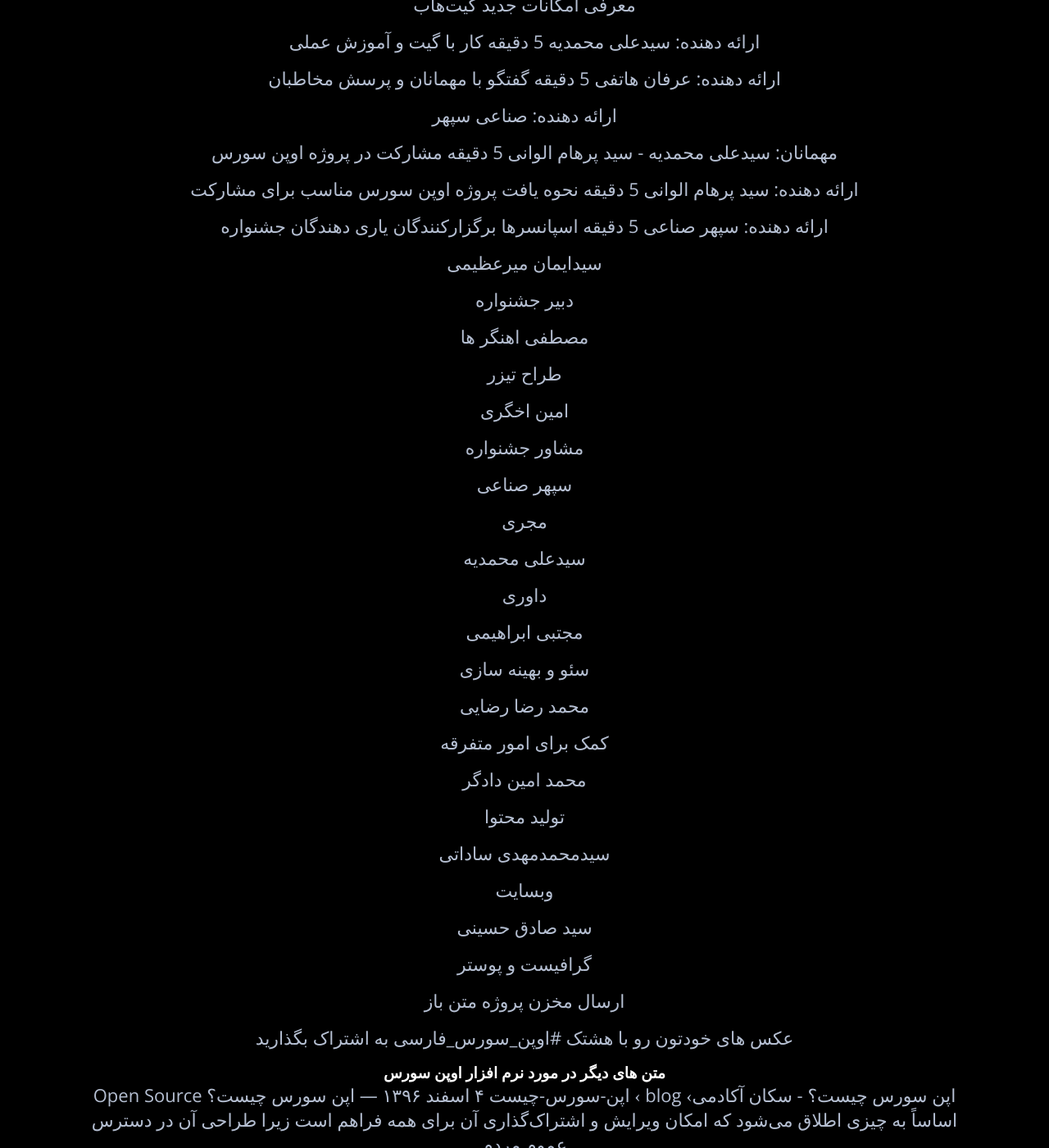
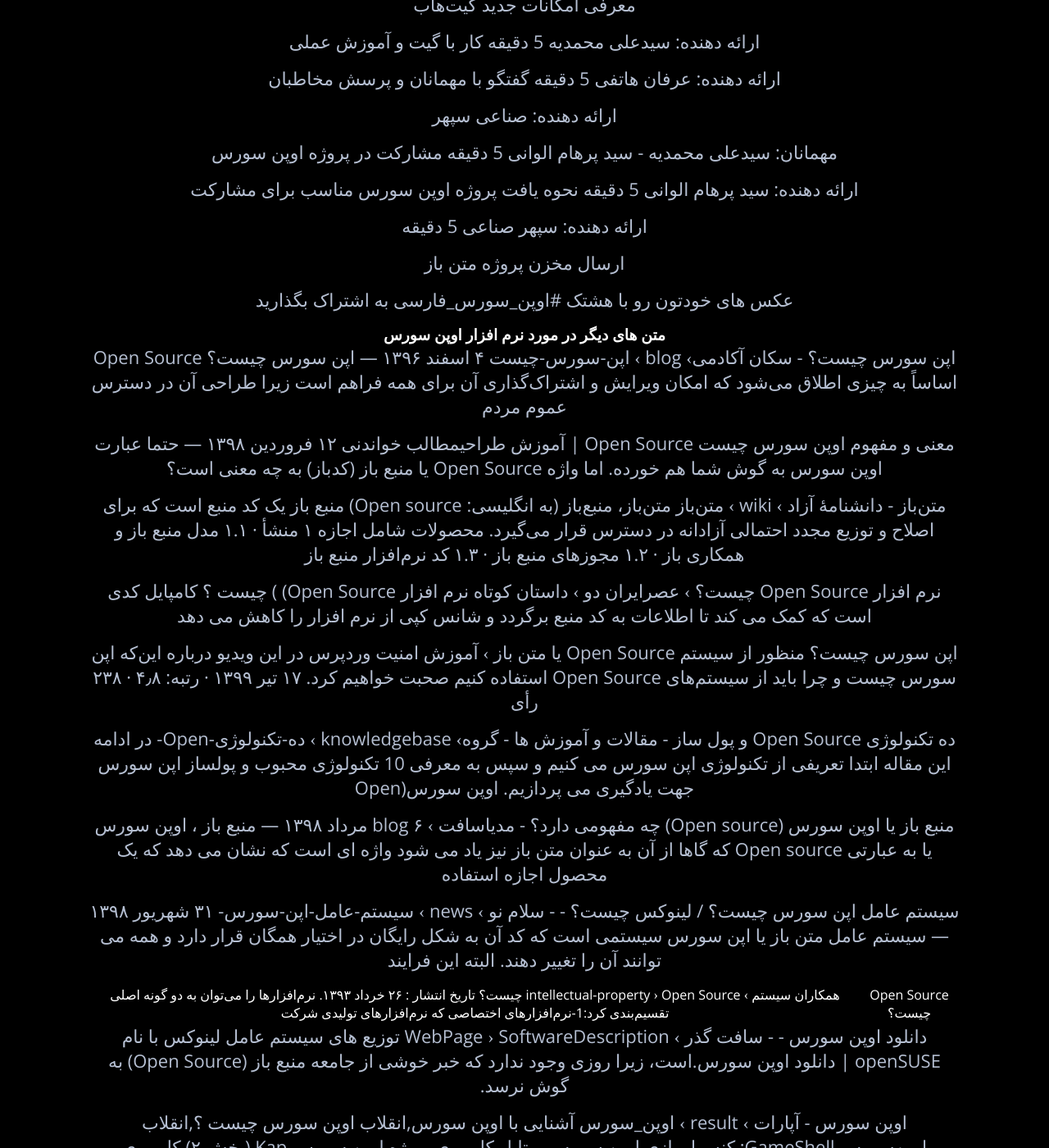
Before and after one commit to POSSF/POSSF, a Jekyll site: the page built from index.md, in a window 1280 px wide and 1400 px high, scrolled down 3549 px. Shown: the whole window at 82% size. Built offline with Jekyll 4.4.1, drawn with Linux system fonts in a browser that asks for light colours; some web fonts are replaced; our own code applies the rules of GitHub Pages for plain Markdown files.

Commit message:
Remove team names from index.md

```diff
--- a/index.md
+++ b/index.md
@@ -74,55 +74,6 @@ Persian Open Source Software Festival
 
 ارائه دهنده: سپهر صناعی
 5 دقیقه
-اسپانسرها
-برگزارکنندگان
-یاری‌ دهندگان جشنواره
-
-
-
-سیدایمان میرعظیمی
-
-
-
-دبیر جشنواره
-
-مصطفی اهنگر ها
-
-طراح تیزر
-
-امین اخگری
-
-مشاور جشنواره
-
-سپهر صناعی
-
-مجری
-
-سیدعلی محمدیه
-
-داوری
-
-مجتبی ابراهیمی
-
-سئو و بهینه سازی
-
-محمد رضا رضایی
-
-کمک برای امور متفرقه
-
-محمد امین دادگر
-
-تولید محتوا
-
-سیدمحمدمهدی ساداتی
-
-وبسایت
-
-سید صادق حسینی
-
-گرافیست و پوستر
-
-
 
 ارسال مخزن پروژه متن باز
 
```
